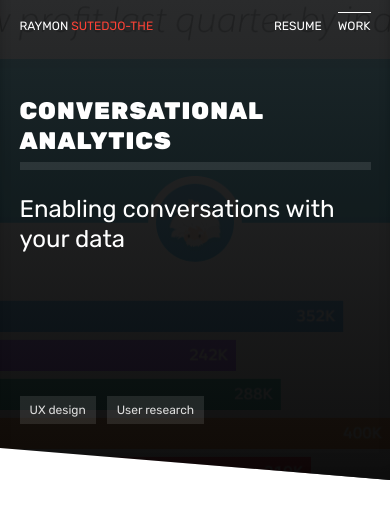
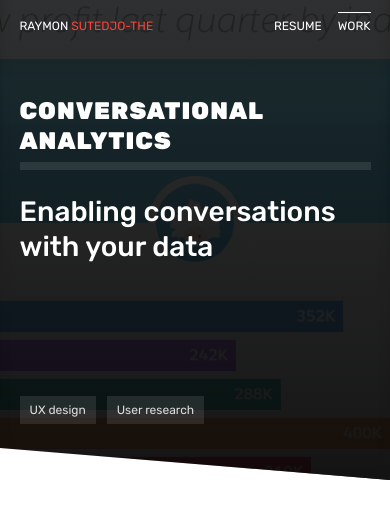
Before and after one commit to raymonst/ray-mon, a PHP site: page /work-conversational-analytics.php in a window 390 px wide. Shown: the top 526 px of the page. Run offline with PHP 8.4, Linux system fonts and the light colour scheme; data that the repository does not hold is empty.

Commit message:
fix for mobile styles

```diff
--- a/_css/style.scss
+++ b/_css/style.scss
@@ -471,7 +471,7 @@ nav {
 		height: auto;
 		min-height: 30rem;
 		width: 100%;
-		opacity: 0.05;
+		opacity: 0.075;
 	}
 }
 
@@ -1004,8 +1004,8 @@ nav {
 	}
 
 	.intro {
-		font-size: 1.5rem;
-		font-weight: 400;
+		font-size: 1.75rem;
+		font-weight: 500;
 // 		font-style: italic;
 		line-height: 1.25;
 		margin: 0 0 2rem 0;
```
Also changed, not shown: _css/style.css, 1 other file.
